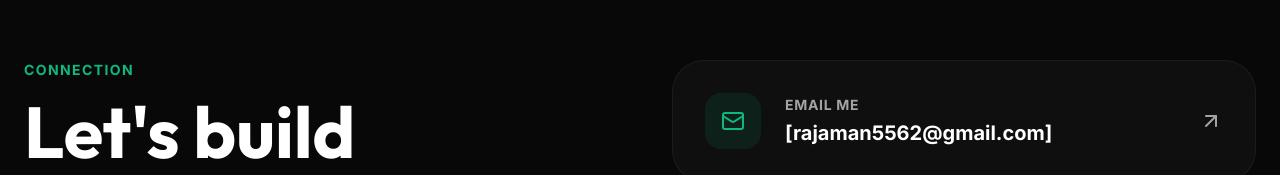
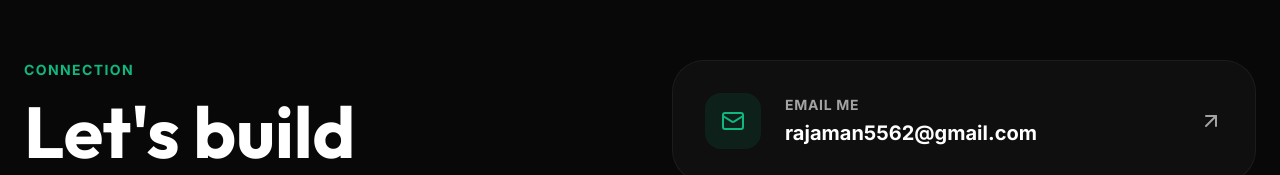
Before and after one commit to Aman-kumar-git12/Portfolio, a React (Vite) app: page / in a window 1280 px wide. Shown: the part 10699-10874 px from the top of the page. Built offline with nearby package versions, Linux system fonts and the light colour scheme.

Commit message:
email updated

```diff
--- a/src/data/portfolio.js
+++ b/src/data/portfolio.js
@@ -3,7 +3,7 @@ export const personalInfo = {
   role: "AI/ML Developer & Full Stack Engineer",
   tagline: "I don’t just write code — I build systems that solve real problems.",
   about: "Aspiring AI/ML developer with hands-on experience in System Design (TypeScript), Web Development, and Python. Backed by a strong foundation in Data Structures and Algorithms, I am passionate about building scalable, user-friendly applications with a keen interest in entrepreneurship and impactful solutions.",
-  email: "[rajaman5562@gmail.com]",
+  email: "rajaman5562@gmail.com",
   phone: "+919835103570",
   x: "https://x.com/AmanKum50754098",
   instagram: "https://www.instagram.com/itz__amanzz/",
```
